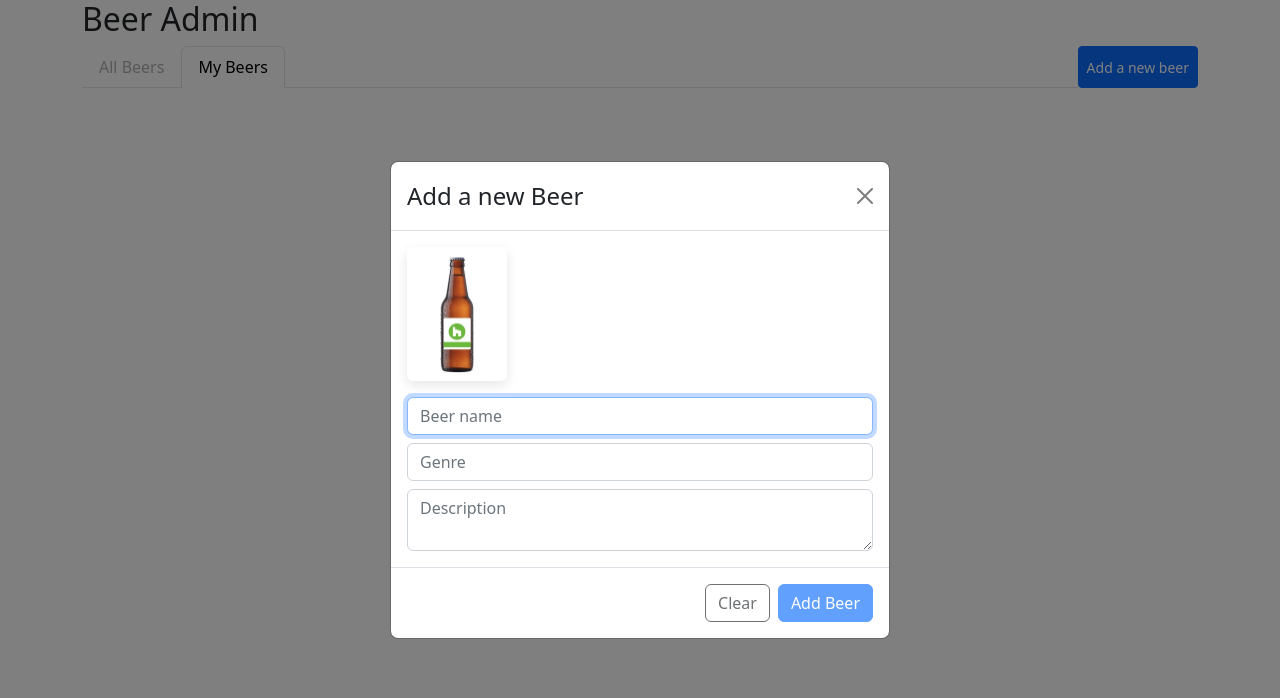
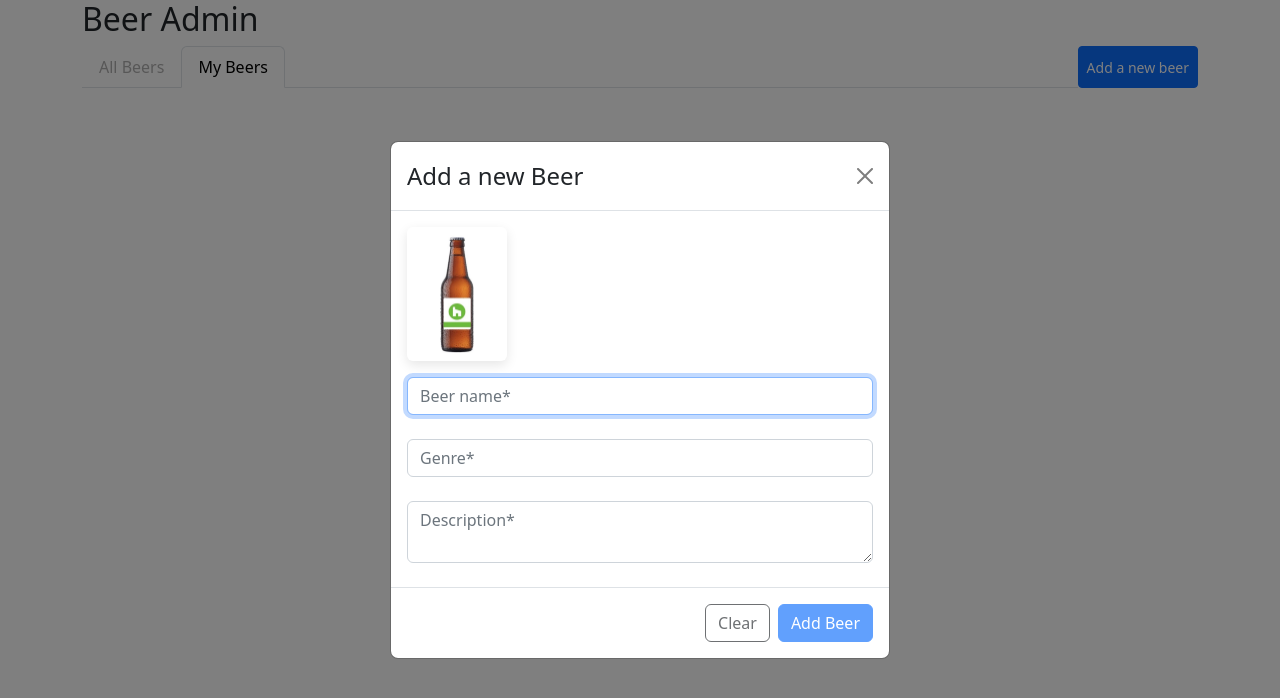
Before and after one commit to samipshresthaq/beer-list, an Angular app: page / in a window 1280 px wide. Both pictures are taken after a click on the button "Add a new beer". Shown: the top 698 px of the page. Built offline with nearby package versions, Linux system fonts and the light colour scheme; no server answers.

Commit message:
feat: added validation error message

```diff
--- a/src/app/components/add-item-form/add-item-form.component.html
+++ b/src/app/components/add-item-form/add-item-form.component.html
@@ -18,32 +18,72 @@
         alt="Beer Image"
       />
     </div>
-    <div class="form-group mb-2">
+    <div class="form-group mb-4">
       <input
         ngbAutofocus
         type="text"
         class="form-control"
-        aria-describedby="name"
+        aria-describedby="nameHelp"
+        placeholder="Beer name*"
         formControlName="name"
-        placeholder="Beer name"
       />
+
+      <ng-container
+        *ngIf="
+          itemForm.controls['name'].invalid && itemForm.controls['name'].touched
+        "
+      >
+        <small
+          *ngIf="itemForm.controls['name'].errors['required']"
+          id="nameHelp"
+          class="form-text text-danger"
+          >Name is a required field!</small
+        >
+      </ng-container>
     </div>
-    <div class="form-group mb-2">
+    <div class="form-group mb-4">
       <input
         type="text"
         class="form-control"
+        aria-describedby="genreHelp"
+        placeholder="Genre*"
         formControlName="tagline"
-        aria-describedby="genre"
-        placeholder="Genre"
       />
+      <ng-container
+        *ngIf="
+          itemForm.controls['tagline'].invalid &&
+          itemForm.controls['tagline'].touched
+        "
+      >
+        <small
+          *ngIf="itemForm.controls['tagline'].errors['required']"
+          id="genreHelp"
+          class="form-text text-danger"
+          >Genre is a required field!</small
+        >
+      </ng-container>
     </div>
-    <div class="form-group">
+    <div class="form-group mb-2">
       <textarea
         class="form-control"
         id="description-text"
+        aria-describedby="descriptionHelp"
+        placeholder="Description*"
         formControlName="description"
-        placeholder="Description"
       ></textarea>
+      <ng-container
+        *ngIf="
+          itemForm.controls['description'].invalid &&
+          itemForm.controls['description'].touched
+        "
+      >
+        <small
+          *ngIf="itemForm.controls['description'].errors['required']"
+          id="descriptionHelp"
+          class="form-text text-danger"
+          >Description is a required field!</small
+        >
+      </ng-container>
     </div>
   </div>
   <div class="modal-footer">
```
